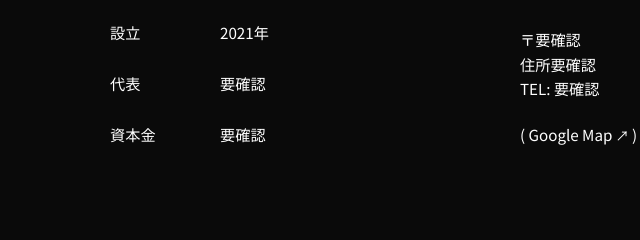
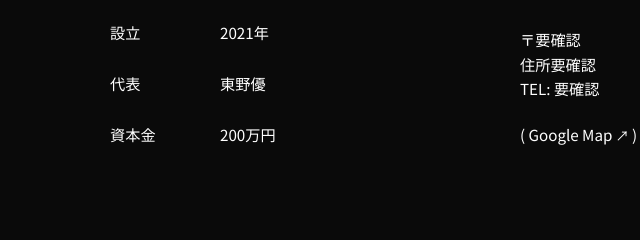
Before and after one commit to takiyagenzi0526-max/letsmedia, a plain HTML site: page company.html in a window 1280 px wide. Shown: the part 488-728 px from the top of the page, 410-1050 px from the left. Drawn offline with Linux system fonts and the light colour scheme; a web font is replaced by a local one.

Commit message:
Update company.html

```diff
--- a/company.html
+++ b/company.html
@@ -353,11 +353,11 @@
                         </div>
                         <div class="info-row">
                             <div class="info-label">代表</div>
-                            <div class="info-value">要確認</div>
+                            <div class="info-value">東野優</div>
                         </div>
                         <div class="info-row">
                             <div class="info-label">資本金</div>
-                            <div class="info-value">要確認</div>
+                            <div class="info-value">200万円</div>
                         </div>
                     </div>
                 </div>
```
